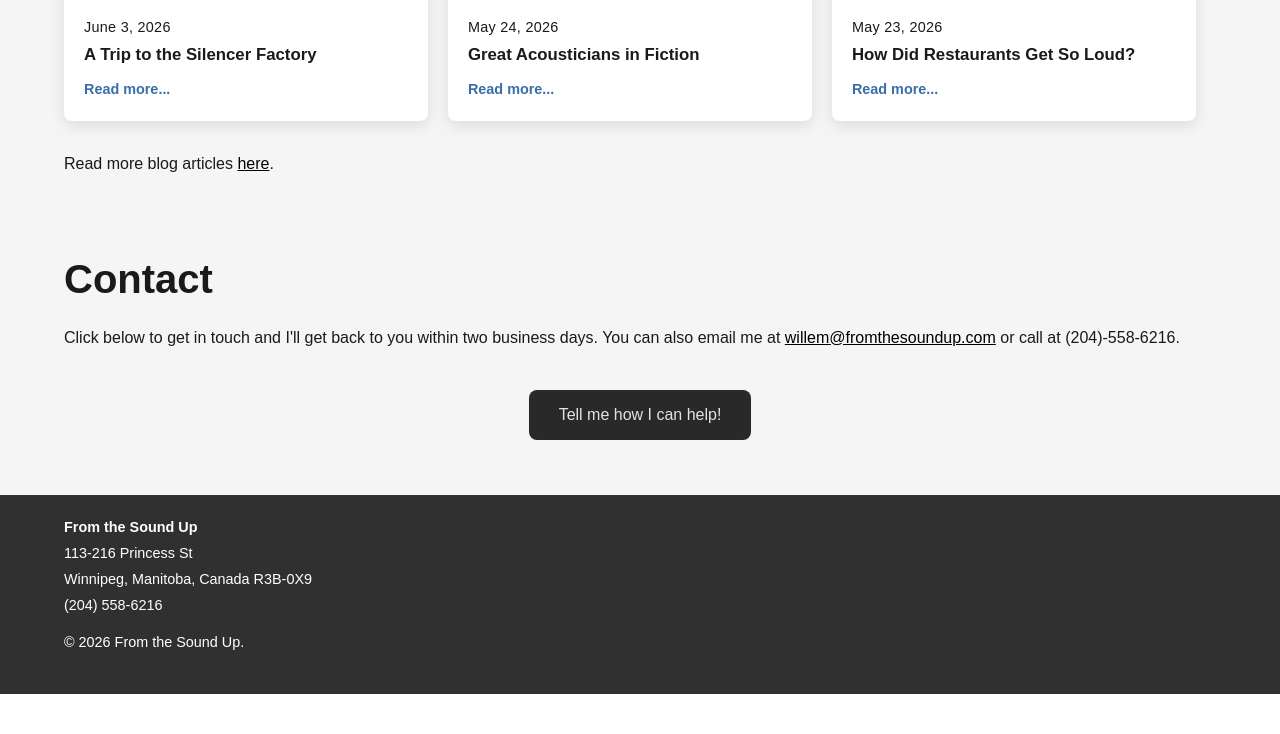
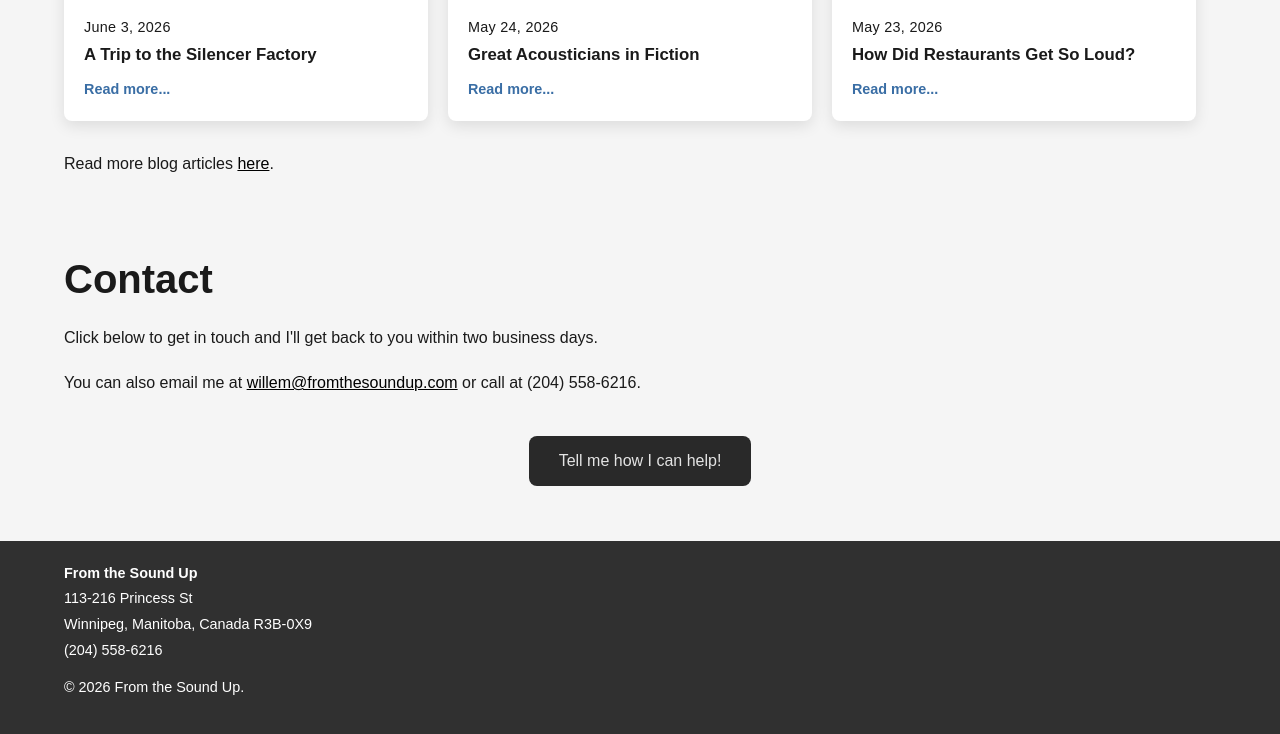
Before and after one commit to woa100/acousticswebsite, a Jekyll site: the page built from index.html, in a window 1280 px wide and 900 px high, scrolled down 4896 px, cut to the strip 161-895 px from the top of the window. Built offline with Jekyll 4.4.1, drawn with Linux system fonts in a browser that asks for light colours; some web fonts are replaced; comment, search, counter and statistics services are not loaded; before the commit the page ends 5751 px from its top, so only the background shows below that.

Commit message:
revert index

```diff
--- a/index.html
+++ b/index.html
@@ -29,7 +29,7 @@
     <section id="intro" role="banner">
         <div class="overlay"></div>
         <div class="intro-container">
-            <h1>Expert design advice <em class="accent-font">from the sound up.</em></h1>
+            <h1>Expert design advice <em>from the sound up.</em></h1>
              <p class="herotextsmall">I work with architects, businesses and communities to create sonically welcoming spaces in Winnipeg, Canada and around the world. From quiet offices to lively music venues, I tune each space to help people focus, connect and enjoy.</p>
             <a href="#get-started" class="btn">Tell me how I can help!</a>
         </div>
@@ -435,7 +435,8 @@
     <section id="get-started">
         <div class="container">
             <h2>Contact</h2>
-            <p>Click below to get in touch and I'll get back to you within two business days. You can also email me at <a href="mailto:willem@fromthesoundup.com">willem@fromthesoundup.com</a> or call at (204)-558-6216.</p>
+            <p>Click below to get in touch and I'll get back to you within two business days.</p>
+            <p>You can also email me at <a href="mailto:willem@fromthesoundup.com">willem@fromthesoundup.com</a> or call at (204) 558-6216.</p>
 
             <div style="text-align: center;">
                 <a href="https://forms.gle/pMivuTUEFkA3d7G77" class="btn" target="_blank" rel="noopener">Tell me how I can help!</a>
```
